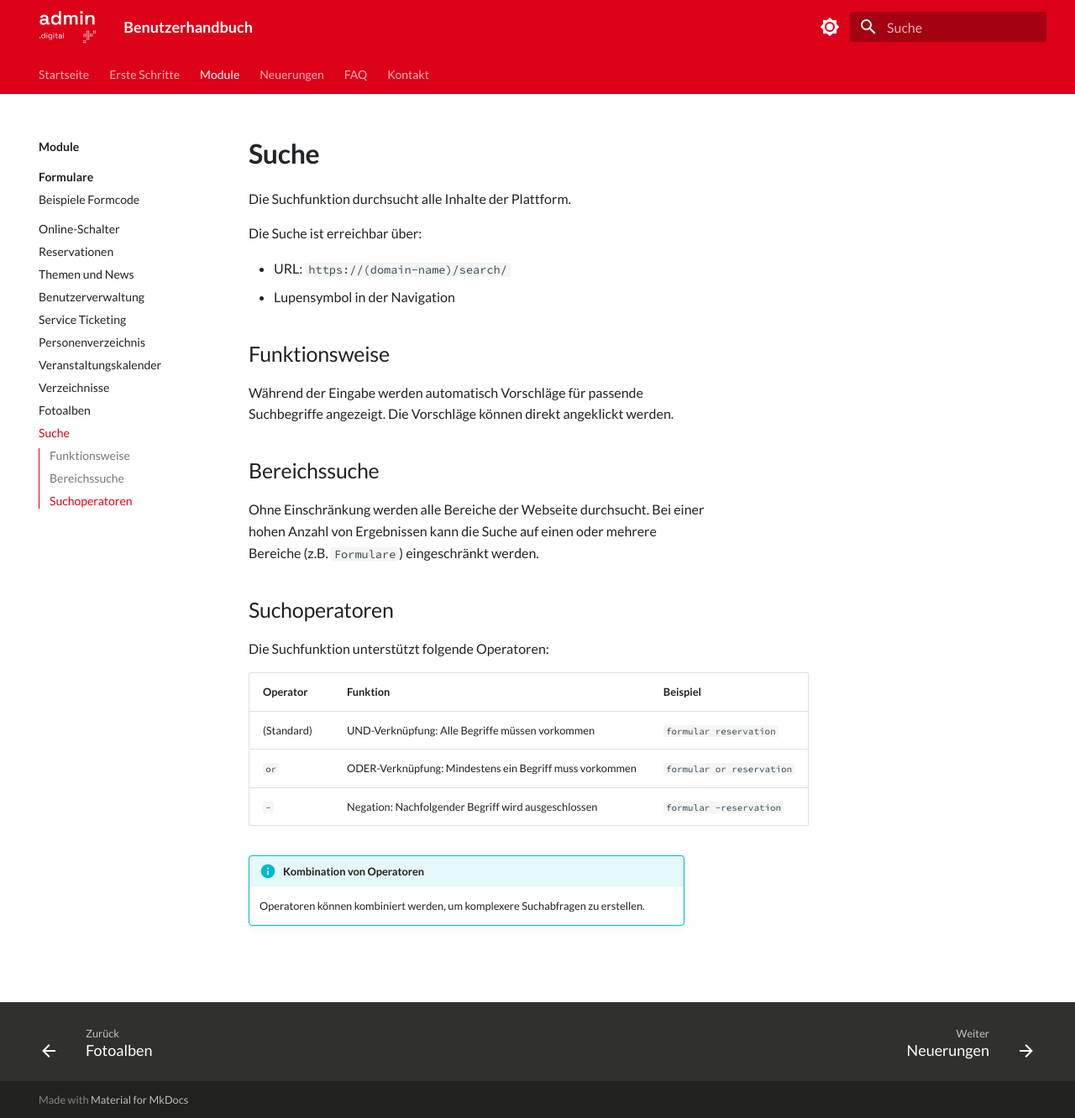
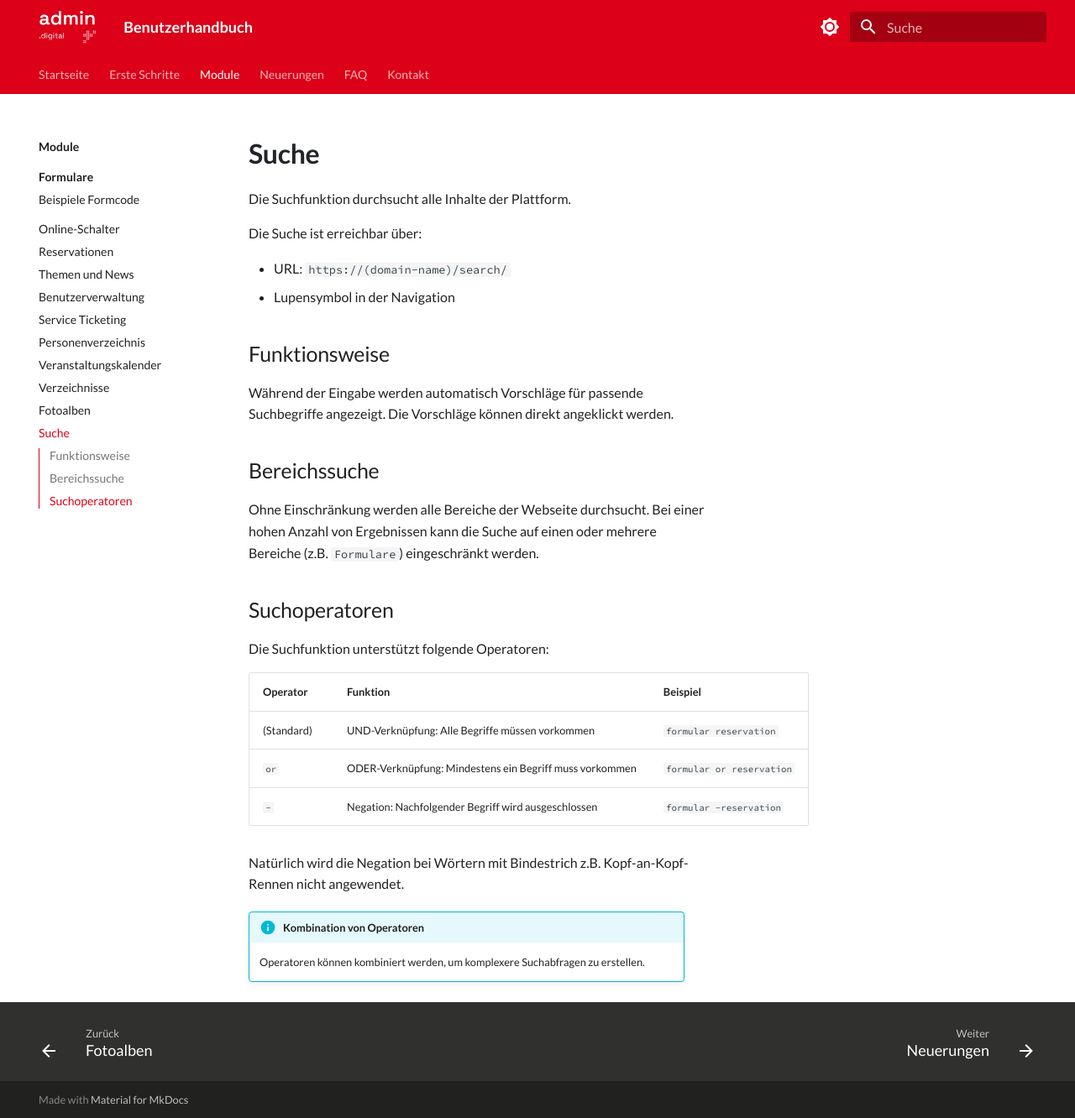
Before and after one commit to seantis/docs-admin-digital, an MkDocs documentation site: the page built from content/module/suche/index.md, in a window 1280 px wide and 1332 px high. Shown: the whole window at 84% size. Built offline with MkDocs 1.6.1 and Material for MkDocs 9.7.7, drawn with Linux system fonts in a browser that asks for light colours.

Commit message:
Search: add note word with hyphen

```diff
--- a/content/module/suche/index.md
+++ b/content/module/suche/index.md
@@ -30,5 +30,7 @@ Die Suchfunktion unterstützt folgende Operatoren:
 | `or` | ODER-Verknüpfung: Mindestens ein Begriff muss vorkommen | `formular or reservation` |
 | `-` | Negation: Nachfolgender Begriff wird ausgeschlossen | `formular -reservation` |
 
+Natürlich wird die Negation bei Wörtern mit Bindestrich z.B. Kopf-an-Kopf-Rennen nicht angewendet.
+
 !!! info "Kombination von Operatoren"
     Operatoren können kombiniert werden, um komplexere Suchabfragen zu erstellen.
```
